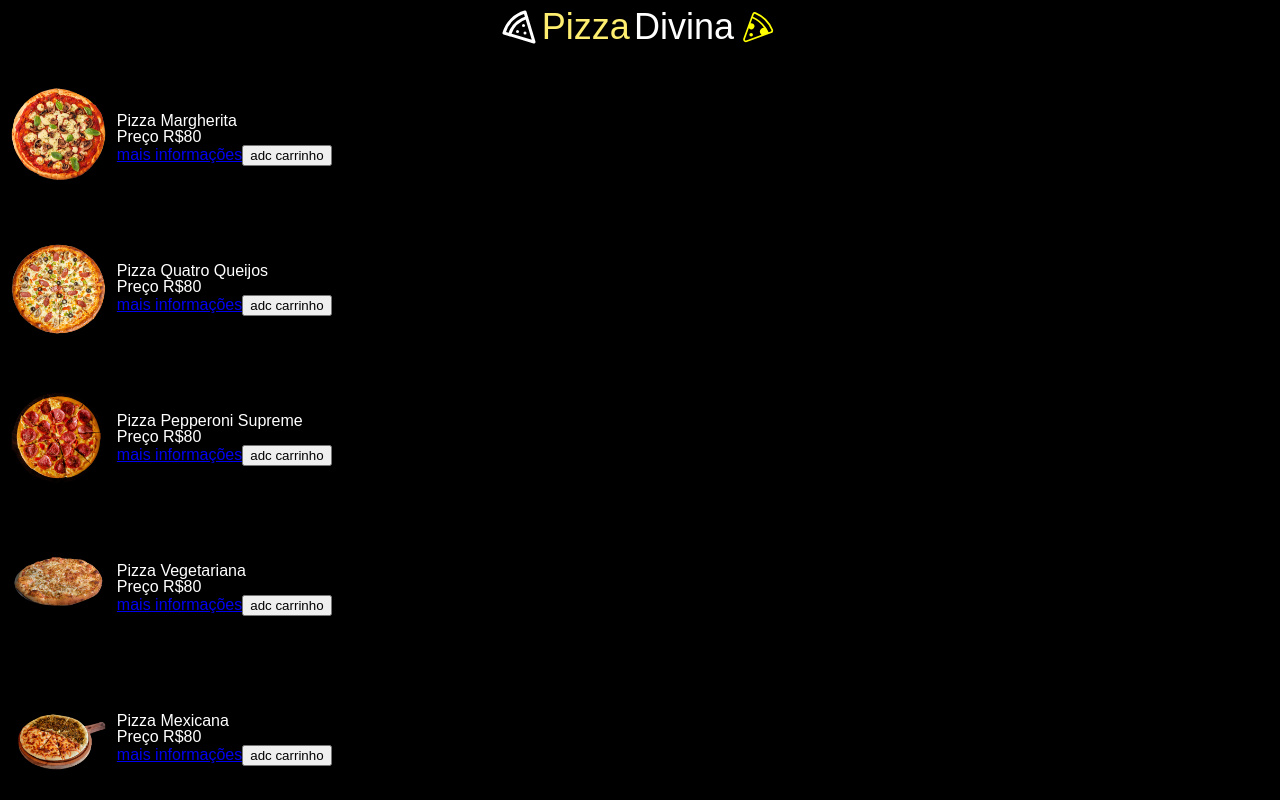
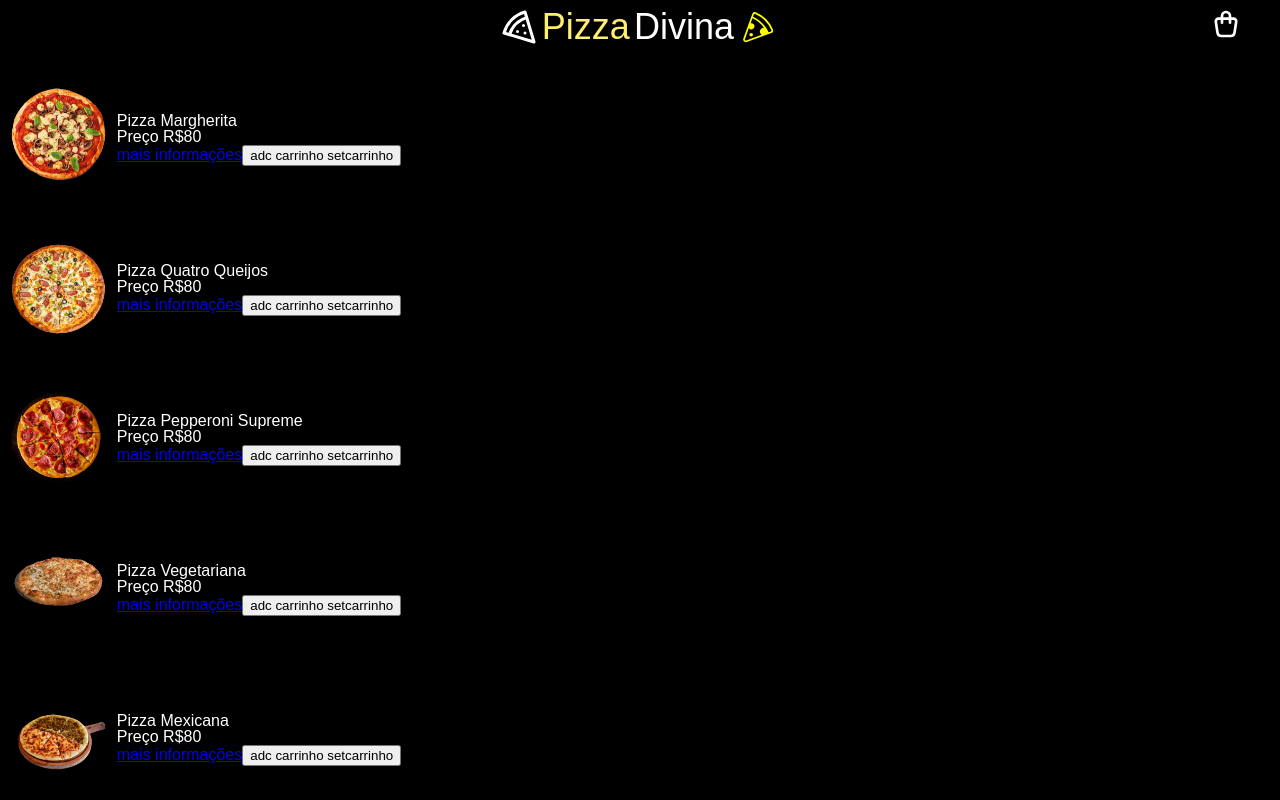
Before and after one commit to marciomartins12/ChatGroup, a React (Vite) app: page /cardapio in a window 1280 px wide. Shown: the top 800 px of the page. Built offline with nearby package versions, Linux system fonts and the light colour scheme; a web font is replaced by a local one.

Commit message:
contexto do carrinho

```diff
--- a/src/Componests/ItensCardapio/index.jsx
+++ b/src/Componests/ItensCardapio/index.jsx
@@ -1,18 +1,22 @@
 /* eslint-disable react/prop-types */
 import { Link } from "react-router-dom";
 import style from "./ItemCardapio.module.css";
+import { useContext } from "react";
+import { Carrinho } from "../../Contexts/CarrinhodeCompraContext";
 
 const ItemCardapio = ({ nome, id, descricao, preco }) => {
-
+const carrinho= useContext(Carrinho);
+console.log(carrinho)
     return (
         <li className={style.section}>
+            {carrinho.carrinhovalor.length>0? console.log("tem algo"): console.log("não tem nada")}
             <img src={`./imagem/${id}.png`} alt={nome} />
             <div>
                 <h2>{nome}</h2>
                 <p>{descricao}</p>
                 <h3>Preço R${preco}</h3>
                 <Link to="/informacoes">mais informações</Link>
-                <button>adc carrinho</button>
+                <button>adc carrinho setcarrinho </button>
             </div>
         </li>
     );
--- /dev/null
+++ b/src/Contexts/CarrinhodeCompraContext/index.jsx
@@ -0,0 +1,15 @@
+/* eslint-disable react/prop-types */
+import { createContext, useState } from "react";
+
+export const Carrinho = createContext();
+Carrinho.displayName = "carrinho de compras";
+
+export const CarrinhoProvider = ({children}) => {
+const [carrinhovalor, setCarrinho] = useState([]);
+
+    return (
+        <Carrinho.Provider value={{ carrinhovalor, setCarrinho}}>
+            {children}
+        </Carrinho.Provider>
+    )
+}
--- a/src/Pages/Cardapio/Cardapio.module.css
+++ b/src/Pages/Cardapio/Cardapio.module.css
@@ -27,3 +27,10 @@
 .displayNone{
     display: none;
 }
+.iconcarrinho{
+    position: fixed;
+    font-size: 2em;
+    top: 1%;
+    right: 3%;
+    z-index: 9999;
+}
--- a/src/Pages/Cardapio/index.jsx
+++ b/src/Pages/Cardapio/index.jsx
@@ -1,11 +1,17 @@
 import style from "./Cardapio.module.css";
 import listaCardapio from "./Cardapio.json";
 import ItemCardapio from "../../Componests/ItensCardapio";
+import {TbShoppingBag} from "react-icons/tb"
+import { CarrinhoProvider } from "../../Contexts/CarrinhodeCompraContext";
 
 const Cardapio = () => {
     return (
         <section className={style.section}>
+            <TbShoppingBag className={style.iconcarrinho}/>
+
             <p className={style.p2}>Fique a vontade para escolher!</p>
+
+            <CarrinhoProvider>
             <ul>
             {
                 listaCardapio.map((item)=>{
@@ -19,6 +25,8 @@ const Cardapio = () => {
                 })
             }
             </ul>
+            </CarrinhoProvider>
+
         </section>
     )
 }
```
